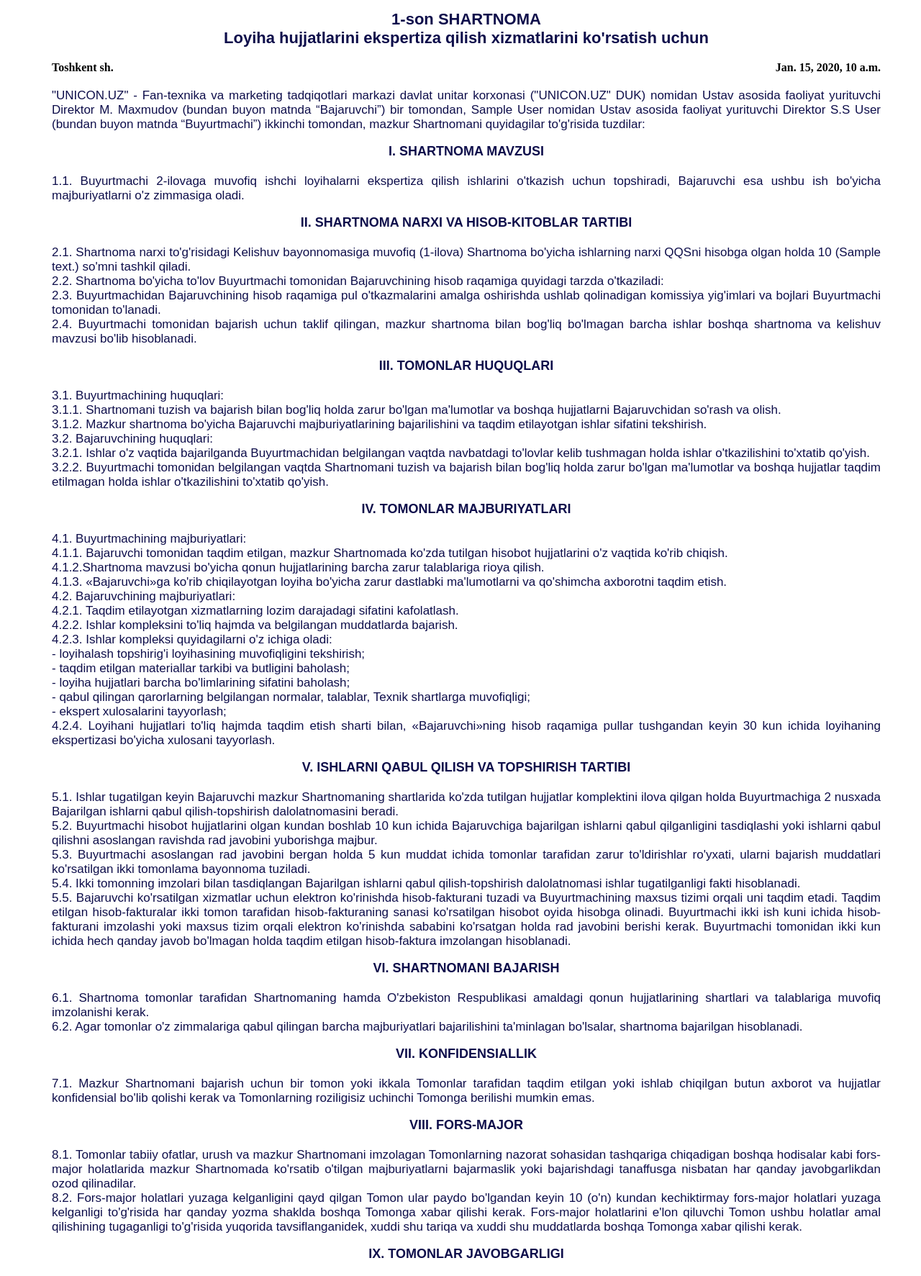
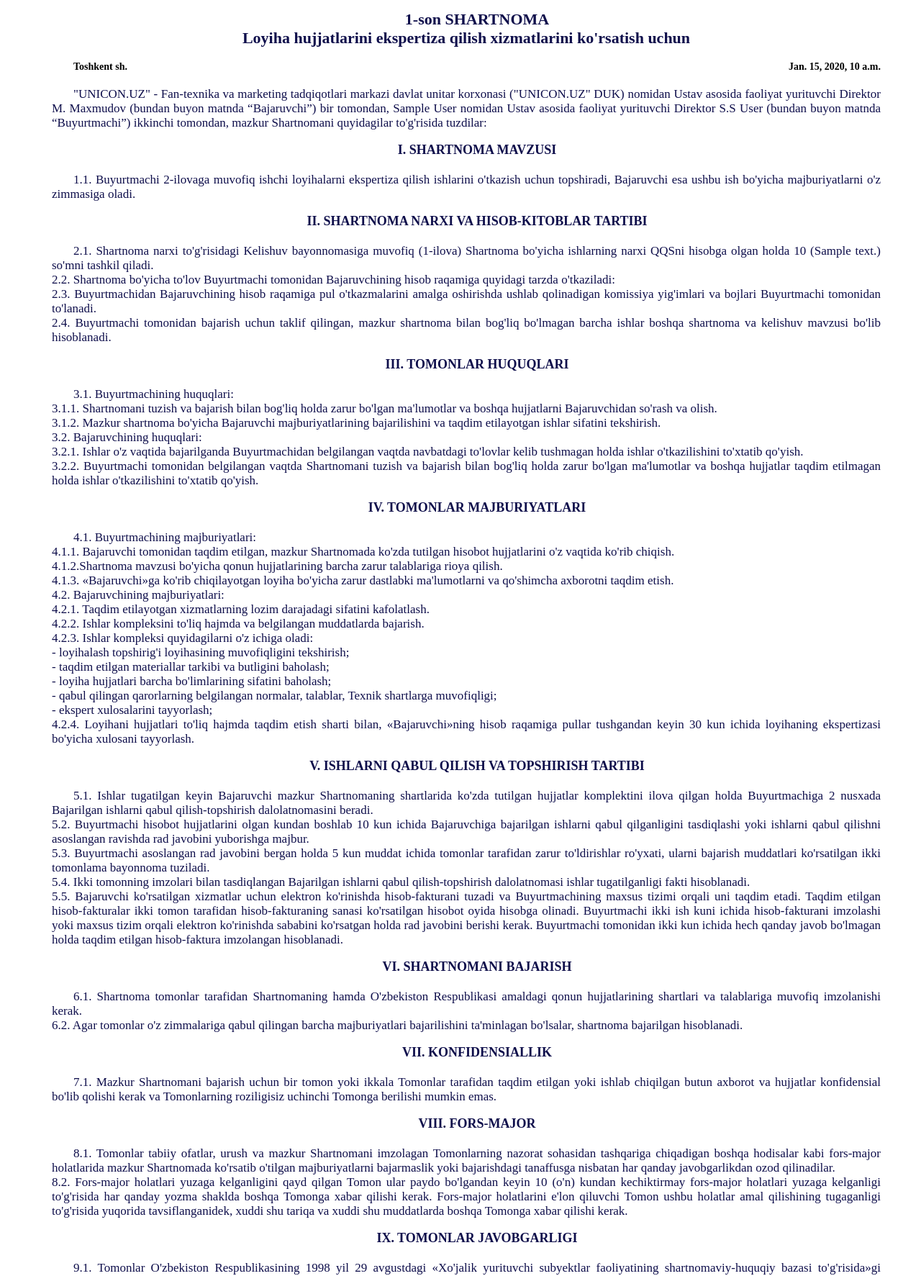
Before and after one commit to Rahmet97/TestProjectBackend, a Django app: template templates/shablonEkspertiza.html in a window 1280 px wide. Shown: the top 1773 px of the page at 72% size. Run offline with Django 4.2, Linux system fonts and the light colour scheme; tables that the repository leaves empty hold one stand-in row (values such as "Sample post"); the template is opened without the code that fills it: values that come from a table or form of the project are taken from there, most other values are stand-ins (such as "Sample title", 1, 10 or a date in 2020); parts of the project's set-up code (start-up, migrations or seed data) failed here and were passed over.

Commit message:
changed shablonEkspertiza.html

```diff
--- a/expertiseService/views.py
+++ b/expertiseService/views.py
@@ -496,11 +496,13 @@
                 contract.save()
 
             file_pdf_path, pdf_file_name = file_downloader(
-                bytes(contract.base64file[2:len(contract.base64file) - 1], 'utf-8'), contract.id)
+                base64file=bytes(contract.base64file[2:len(contract.base64file) - 1], 'utf-8'),
+                pk=contract.id,
+            )
             if os.path.exists(file_pdf_path):
                 with open(file_pdf_path, 'rb') as fh:
                     response = HttpResponse(fh.read(), content_type="application/pdf")
-                    response['Content-Disposition'] = f'attachment; filename="{pdf_file_name}"'
+                    response['Content-Disposition'] = f'attachment; filename={contract.contract_number}.pdf'
                     delete_file(file_pdf_path)
                     return response
         else:
--- a/templates/shablonEkspertiza.html
+++ b/templates/shablonEkspertiza.html
@@ -12,6 +12,9 @@
         body {
             width: 100%;
             overflow-x: hidden;
+            font-family: "Times New Roman", Times, serif;
+            font-size: 14px;
+            text-indent: 30px;
         }
 
         .container {
@@ -90,7 +93,7 @@
         }
 
         .requirement-title-main {
-            font-family: 'Raleway', sans-serif;
+            font-family: "Times New Roman", Times, serif;
             font-style: normal;
             font-weight: 700;
             font-size: 22px;
@@ -121,7 +124,7 @@
         }
 
         .requirement-title {
-            font-family: 'Raleway', sans-serif;
+            font-family: "Times New Roman", Times, serif;
             font-style: normal;
             font-weight: 700;
             font-size: 18px;
@@ -133,7 +136,7 @@
         }
 
         .requirement-text {
-            font-family: 'Raleway', sans-serif;
+            font-family: "Times New Roman", Times, serif;
             font-style: normal;
             font-weight: 400;
             font-size: 17px;
@@ -178,7 +181,7 @@
             border-color: black;
             border-style: solid;
             border-width: 1px;
-            font-family: Arial, sans-serif;
+            font-family: "Times New Roman", Times, serif;
             font-size: 14px;
             overflow: hidden;
             padding: 10px 5px;
@@ -189,7 +192,7 @@
             border-color: black;
             border-style: solid;
             border-width: 1px;
-            font-family: Arial, sans-serif;
+            font-family: "Times New Roman", Times, serif;
             font-size: 14px;
             font-weight: normal;
             overflow: hidden;
@@ -612,7 +615,7 @@
                     <col width="20%" />
                 </colgroup>
                 <tr>
-                    <th align="center" class="col-item-name">№</th>
+                    <th align="center" class="col-item-name">&numero;</th>
                     <th align="center" class="col-quantity">Loyihaning nomi</th>
                     <th align="center" class="col-price">QQS siz ekspertizaning narxi (so'm)</th>
                 </tr>
```
